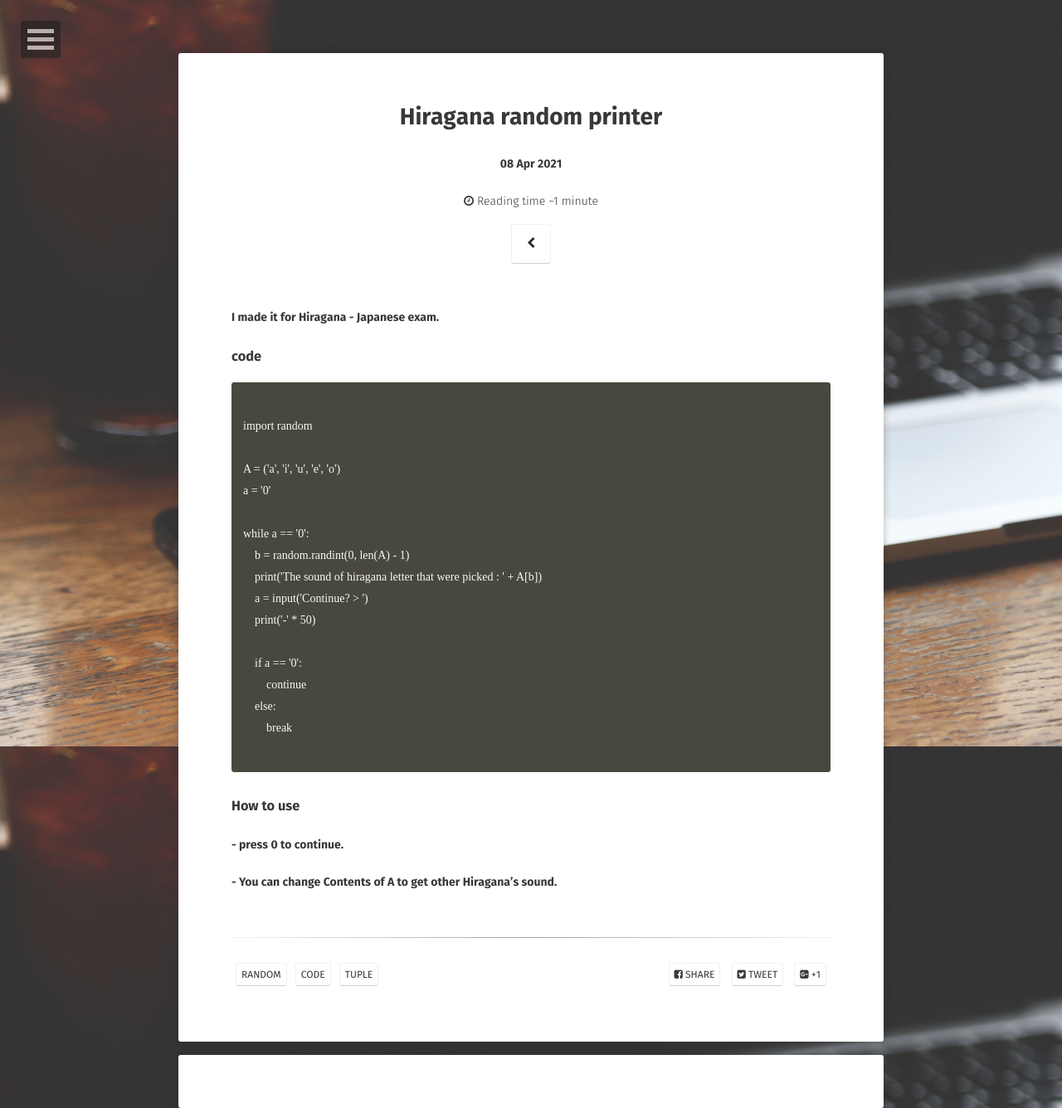
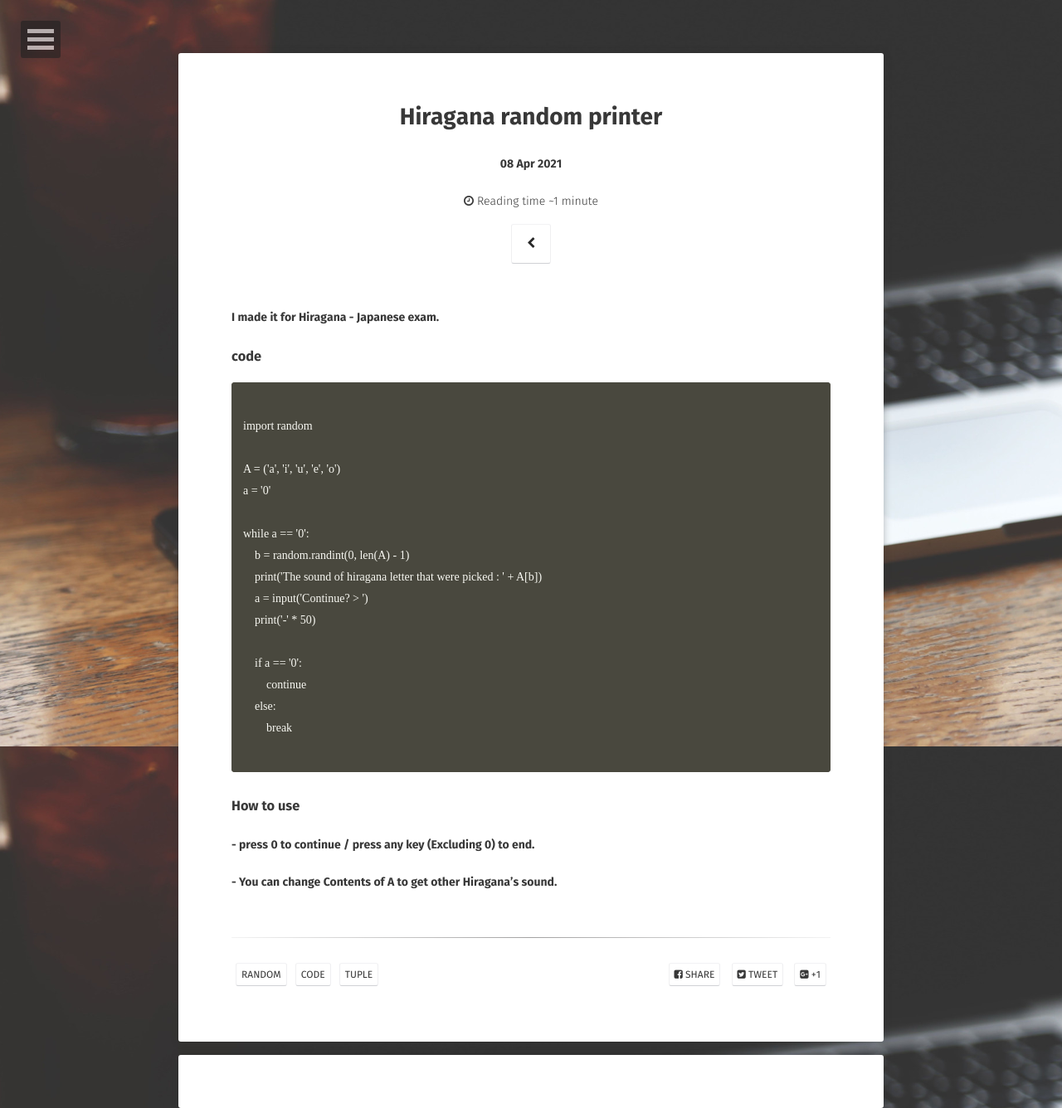
Before and after one commit to KSY1824/ksy1824.github.com, a Jekyll site: the page built from _posts/2021-04-08-Hiragana-random-printer.md, in a window 1280 px wide. Shown: the whole page at 83% size. Built offline with Jekyll 4.4.1, drawn with Linux system fonts in a browser that asks for light colours; some web fonts are replaced; comment, search, counter and statistics services are not loaded.

Commit message:
Update 2021-04-08-Hiragana-random-printer.md

```diff
--- a/_posts/2021-04-08-Hiragana-random-printer.md
+++ b/_posts/2021-04-08-Hiragana-random-printer.md
@@ -32,5 +32,5 @@ while a == '0':
 ~~~
 
 ### How to use
-#### - press 0 to continue.
+#### - press 0 to continue / press any key (Excluding 0) to end.
 #### - You can change Contents of A to get other Hiragana's sound.
```
